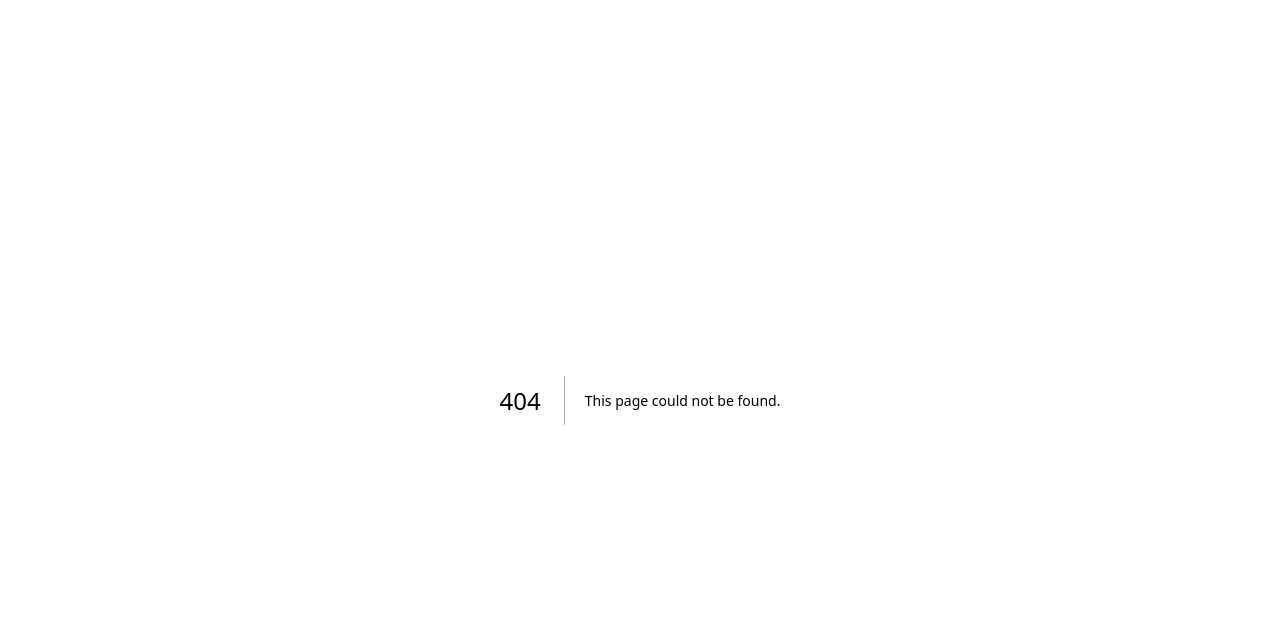
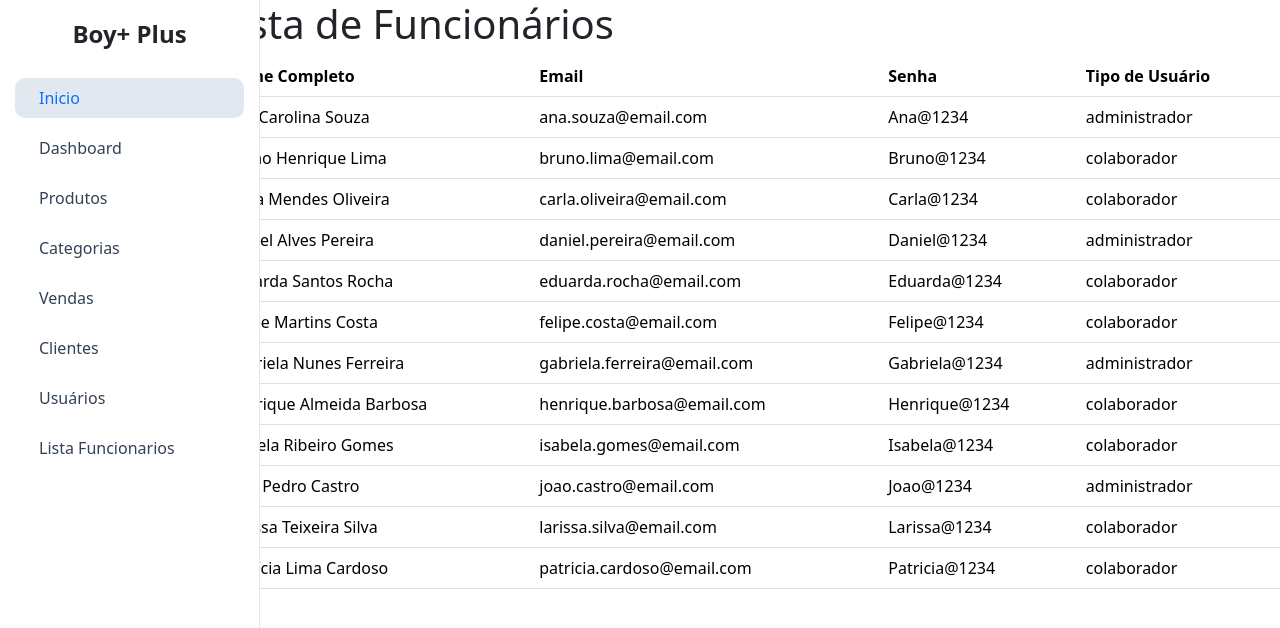
Before and after one commit to matheuskapp/pi-loja, a Next.js app: page /listafuncionarios in a window 1280 px wide. Before the commit this address had no page. Shown: the top 628 px of the page. Built offline with nearby package versions, Linux system fonts and the light colour scheme.

Commit message:
Inseri uma nova página com lista de funcionarios

```diff
--- a/app/cadastro_usuarios/page.js
+++ b/app/cadastro_usuarios/page.js
@@ -49,8 +49,8 @@ export default function CadastroUsuarios() {
               <option value="2">Colaborador</option>
 
             </select>
-<button type="button" class="btn btn-outline-success me-3">Salvar</button>
-                                    <button type="button" class="btn btn-outline-danger me-3">Cancelar</button>
+            <button type="button" class="btn btn-outline-success me-3">Salvar</button>
+            <button type="button" class="btn btn-outline-danger me-3">Cancelar</button>
           </form>
 
           <br /><br />
--- a/app/components/barra_lateral.js
+++ b/app/components/barra_lateral.js
@@ -46,6 +46,12 @@ export default function BarraLateral() {
                             <i className="bi bi-gear me-2"></i> Usuários
                         </Link>
                     </li>
+
+                    <li className="nav-item">
+                        <Link href="listafuncionarios" className="nav-link">
+                            <i className="bi bi-gear me-2"></i> Lista Funcionarios
+                        </Link>
+                    </li>
                 </ul>
             </div>
 
--- /dev/null
+++ b/app/listafuncionarios/listafuncionarios.js
@@ -0,0 +1,122 @@
+export default function ListaFuncionarios() {
+    const funcionarios = [
+        {
+            nomeCompleto: "Ana Carolina Souza",
+            email: "ana.souza@email.com",
+            senha: "Ana@1234",
+            tipoUsuario: "administrador"
+        },
+        {
+            nomeCompleto: "Bruno Henrique Lima",
+            email: "bruno.lima@email.com",
+            senha: "Bruno@1234",
+            tipoUsuario: "colaborador"
+        },
+        {
+            nomeCompleto: "Carla Mendes Oliveira",
+            email: "carla.oliveira@email.com",
+            senha: "Carla@1234",
+            tipoUsuario: "colaborador"
+        },
+        {
+            nomeCompleto: "Daniel Alves Pereira",
+            email: "daniel.pereira@email.com",
+            senha: "Daniel@1234",
+            tipoUsuario: "administrador"
+        },
+        {
+            nomeCompleto: "Eduarda Santos Rocha",
+            email: "eduarda.rocha@email.com",
+            senha: "Eduarda@1234",
+            tipoUsuario: "colaborador"
+        },
+        {
+            nomeCompleto: "Felipe Martins Costa",
+            email: "felipe.costa@email.com",
+            senha: "Felipe@1234",
+            tipoUsuario: "colaborador"
+        },
+        {
+            nomeCompleto: "Gabriela Nunes Ferreira",
+            email: "gabriela.ferreira@email.com",
+            senha: "Gabriela@1234",
+            tipoUsuario: "administrador"
+        },
+        {
+            nomeCompleto: "Henrique Almeida Barbosa",
+            email: "henrique.barbosa@email.com",
+            senha: "Henrique@1234",
+            tipoUsuario: "colaborador"
+        },
+        {
+            nomeCompleto: "Isabela Ribeiro Gomes",
+            email: "isabela.gomes@email.com",
+            senha: "Isabela@1234",
+            tipoUsuario: "colaborador"
+        },
+        {
+            nomeCompleto: "João Pedro Castro",
+            email: "joao.castro@email.com",
+            senha: "Joao@1234",
+            tipoUsuario: "administrador"
+        },
+        {
+            nomeCompleto: "Larissa Teixeira Silva",
+            email: "larissa.silva@email.com",
+            senha: "Larissa@1234",
+            tipoUsuario: "colaborador"
+        },
+
+        {
+            nomeCompleto: "Patrícia Lima Cardoso",
+            email: "patricia.cardoso@email.com",
+            senha: "Patricia@1234",
+            tipoUsuario: "colaborador"
+        }
+
+
+    ];
+    return (
+
+
+
+        <div>
+
+            <h1> Lista de Funcionários</h1>
+
+            <table class="table " >
+                <thead>
+                    <tr>
+                        <th scope="col">Nome Completo</th>
+                        <th scope="col">Email</th>
+                        <th scope="col">Senha</th>
+                        <th scope="col">Tipo de Usuário</th>
+
+                    </tr>
+                </thead>
+                <tbody>
+
+                    {
+                        funcionarios.map(
+                            item =>
+                                <tr>
+
+                                    <td>{item.nomeCompleto}</td>
+                                    <td>{item.email}</td>
+                                    <td>{item.senha}</td>
+                                    <td>{item.tipoUsuario}</td>
+
+
+                                </tr>
+
+                        )
+                    }
+
+                </tbody>
+            </table>
+        </div>
+
+
+    );
+
+}
--- /dev/null
+++ b/app/listafuncionarios/page.js
@@ -0,0 +1,24 @@
+import 'bootstrap/dist/css/bootstrap.min.css'
+import BarraLateral from '../components/barra_lateral';
+import ListaFuncionarios from './listafuncionarios';
+
+
+
+
+export default function CadastroUsuarios() {
+    return (
+
+
+        <div className="row">
+
+            <div className='col-2'>
+                <BarraLateral />
+
+            </div>
+            <div className='col-10'>
+                <ListaFuncionarios />
+            </div>
+
+         </div>
+            );
+      }
```
